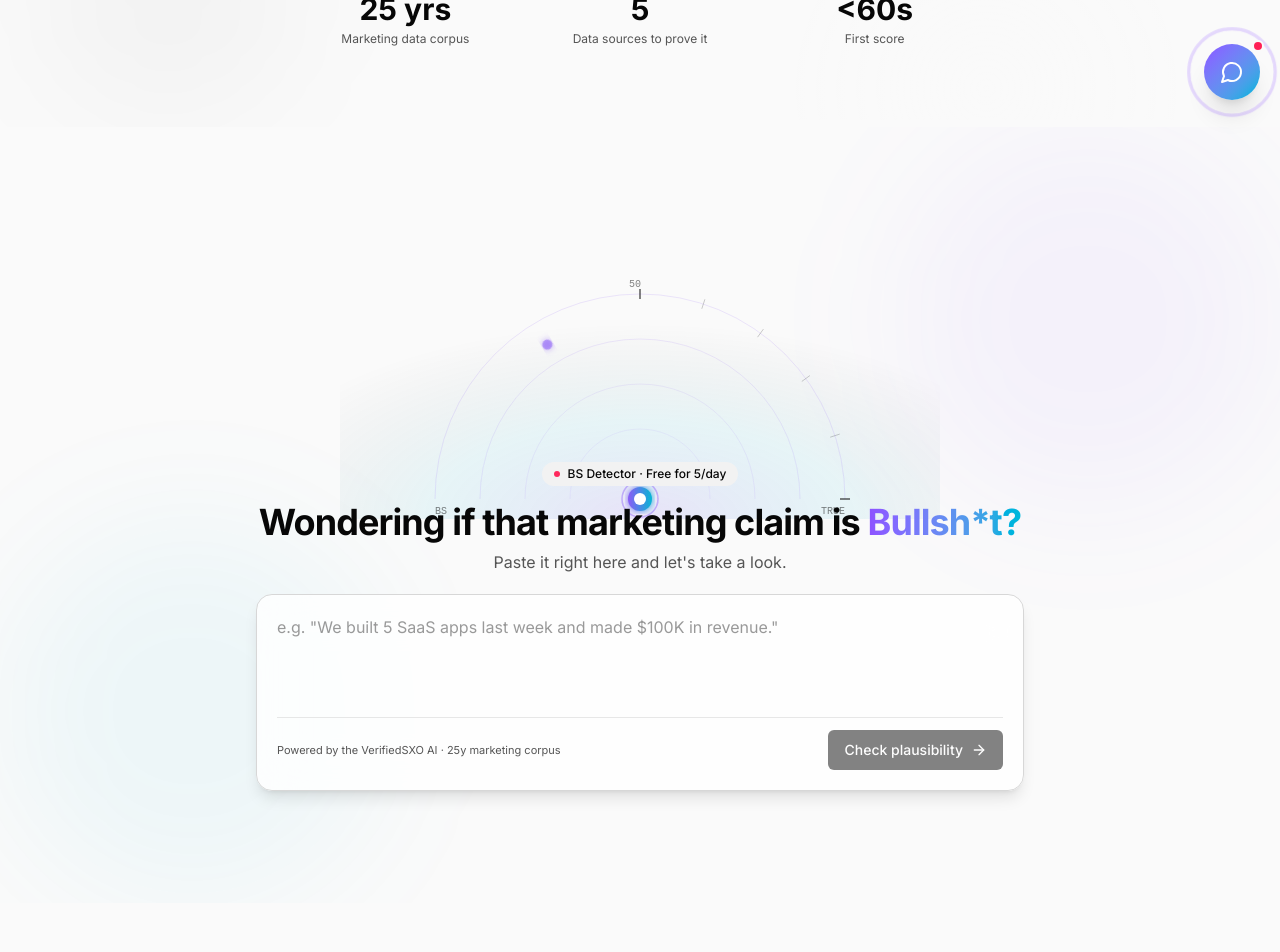
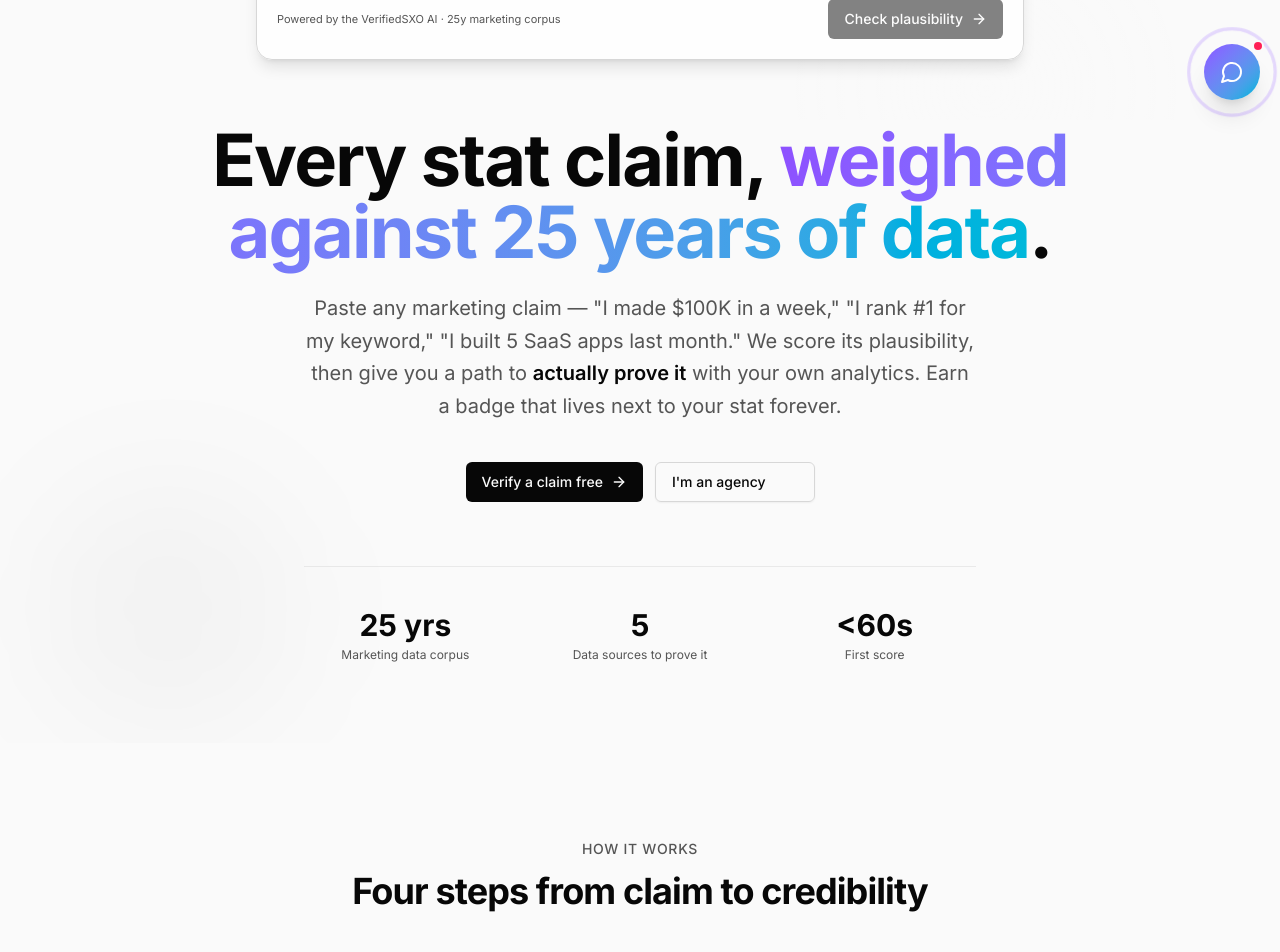
Before and after one commit to Crypto-Goatz-Hub/verifiedsxo, a Next.js app: page / in a window 1280 px wide. Shown: the part 680-1632 px from the top of the page. Built offline with nearby package versions, Linux system fonts and the light colour scheme.

Commit message:
Move BsScanner to sit directly above the H1; drop the duplicate /#verify section

```diff
--- a/app/page.tsx
+++ b/app/page.tsx
@@ -32,6 +32,13 @@ export default function Home() {
               <div className="inline-flex items-center gap-2 px-3 py-1 rounded-full bg-secondary text-secondary-foreground text-sm font-medium mb-8">
                 <span className="w-2 h-2 rounded-full bg-foreground animate-pulse" />
                 The proof layer for marketers
+              </div>
+            </AnimatedSection>
+
+            {/* BS Scanner — lives directly above the H1 */}
+            <AnimatedSection delay={50}>
+              <div id="verify" className="mb-16 scroll-mt-24">
+                <BsScanner />
               </div>
             </AnimatedSection>
 
@@ -93,20 +100,6 @@ export default function Home() {
                   <div className="text-xs text-muted-foreground mt-1">First score</div>
                 </div>
               </div>
-            </AnimatedSection>
-          </div>
-        </section>
-
-        {/* BS Detector — animated radar + claim intake */}
-        <section
-          id="verify"
-          className="py-20 md:py-28 px-4 sm:px-6 lg:px-8 scroll-mt-20 relative overflow-hidden"
-        >
-          <div className="absolute top-0 right-0 w-96 h-96 bg-violet-500/5 rounded-full blur-3xl pointer-events-none" aria-hidden />
-          <div className="absolute bottom-0 left-0 w-96 h-96 bg-cyan-500/5 rounded-full blur-3xl pointer-events-none" aria-hidden />
-          <div className="relative z-10">
-            <AnimatedSection>
-              <BsScanner />
             </AnimatedSection>
           </div>
         </section>
```
